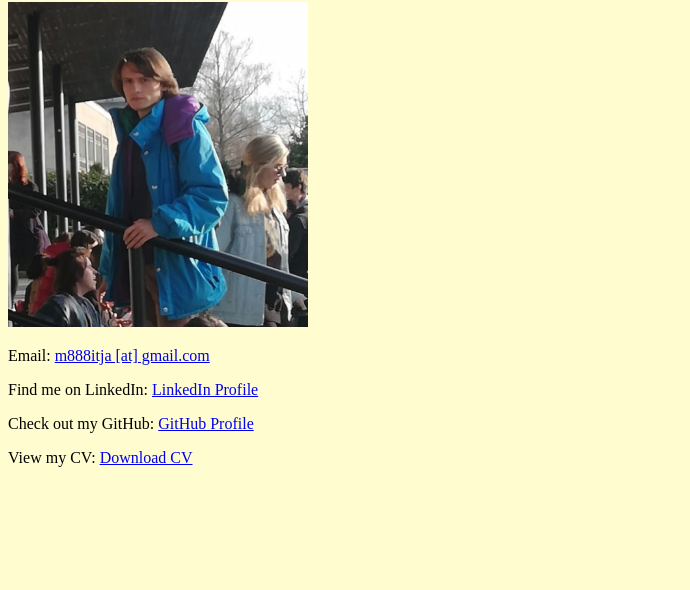
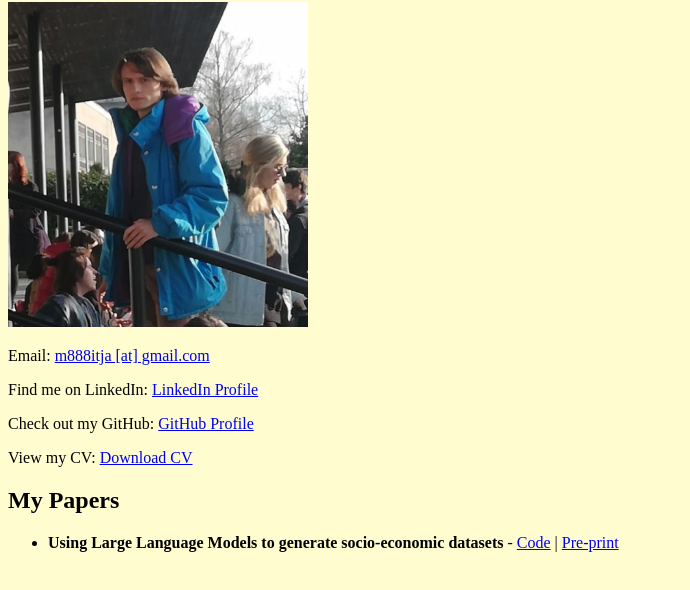
Before and after one commit to Devetak/Devetak.github.io, a plain HTML site: page index.html in a window 1280 px wide. Shown: the part 78-668 px from the top of the page, without its empty margins (0-690 px from the left). Drawn offline with Linux system fonts and the light colour scheme.

Commit message:
added paper

```diff
--- a/index.html
+++ b/index.html
@@ -21,5 +21,16 @@
     <p>Find me on LinkedIn: <a href="https://www.linkedin.com/in/mitja-devetak"/ target="_blank">LinkedIn Profile</a></p>
     <p>Check out my GitHub: <a href="https://github.com/Devetak" target="_blank">GitHub Profile</a></p>
     <p>View my CV: <a href="./data/Devetak.pdf" target="_blank">Download CV</a></p>
+<h2>My Papers</h2>
+    <ul>
+        <li>
+            <strong>Using Large Language Models to generate socio-economic datasets</strong> -
+            <a href="https://github.com/Devetak/Using-Large-Language-Models-to-generate-socio-economic-datasets" target="_blank">Code</a> |
+            <a href="https://www.researchsquare.com/article/rs-3686756/v1" target="_blank">Pre-print</a>
+        </li>
+    </ul>
+
+
+
 </body>
 </html>
```
